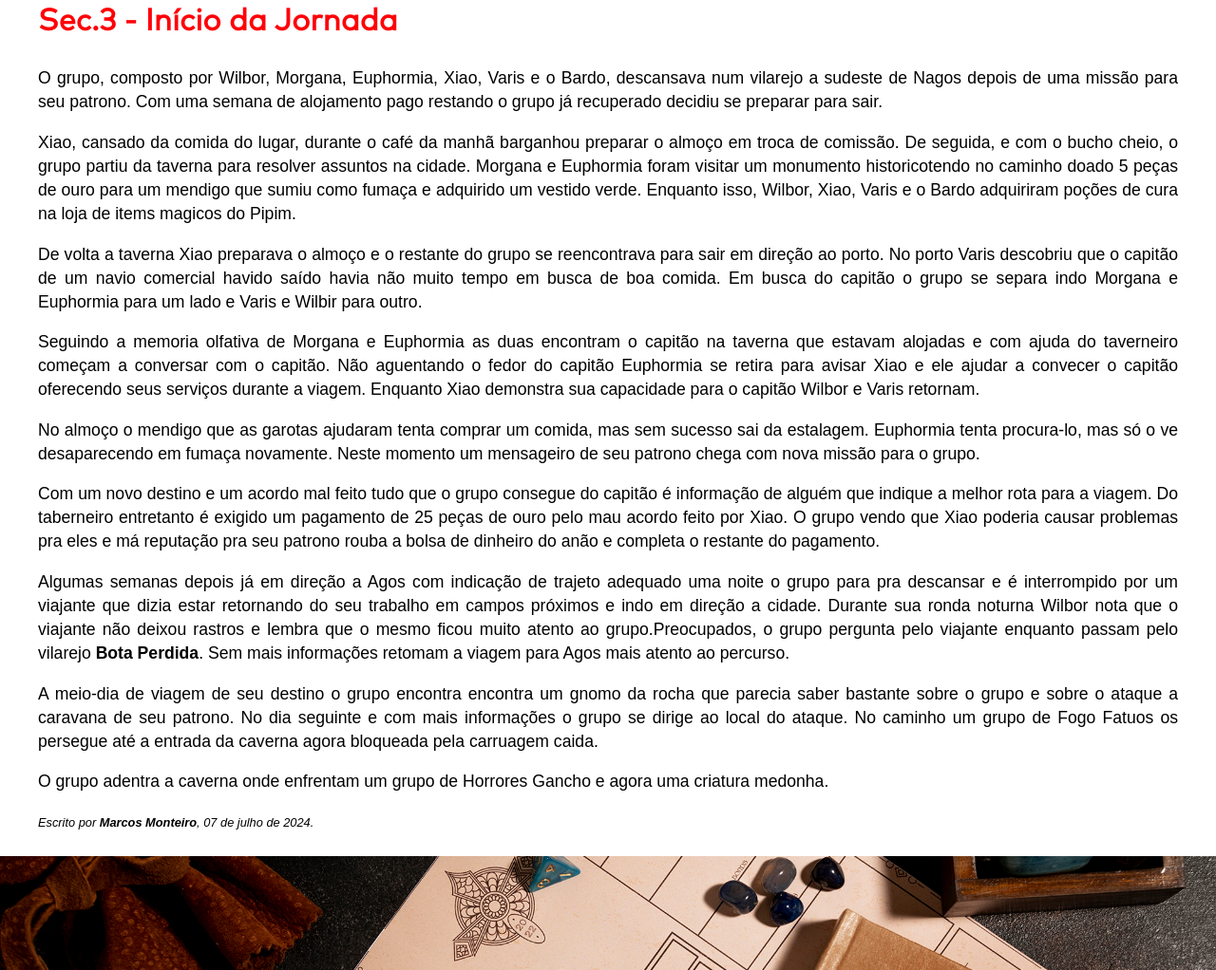
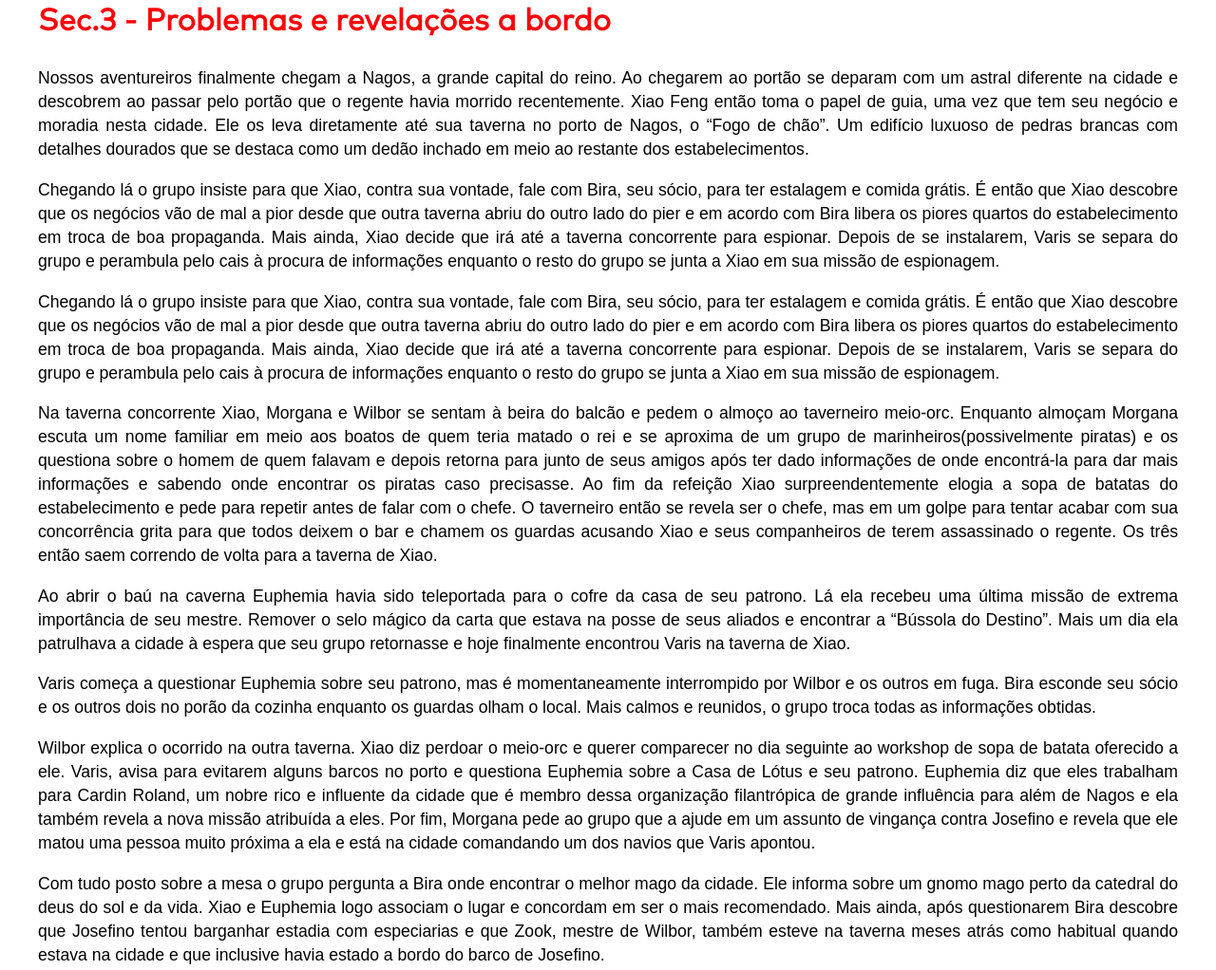
Before and after one commit to Vi-Pinheiro/Eva-s-World, a plain HTML site: page pag-partidas.html in a window 1280 px wide. Shown: the part 2967-3989 px from the top of the page at 95% size. Drawn offline with Linux system fonts and the light colour scheme.

Commit message:
Atualização da 3ª Seção.

```diff
--- a/pag-partidas.html
+++ b/pag-partidas.html
@@ -90,25 +90,33 @@
             </article>
 
             <article class="resumo_w">
-                <h1>Sec.3 - Início da Jornada</h1>
+                <h1>Sec.3 - Problemas e revelações a bordo</h1>
 
-                <p>O grupo, composto por Wilbor, Morgana, Euphormia, Xiao, Varis e o Bardo, descansava num vilarejo a sudeste de Nagos depois de uma missão para seu patrono. Com uma semana de alojamento pago restando o grupo já recuperado decidiu se preparar para sair.</p>
+                <p>Nossos aventureiros finalmente chegam a Nagos, a grande capital do reino. Ao chegarem ao portão se deparam com um astral diferente na cidade e descobrem ao passar pelo portão que o regente havia morrido recentemente. Xiao Feng então toma o papel de guia, uma vez que tem seu negócio e moradia nesta cidade. Ele os leva diretamente até sua taverna no porto de Nagos, o “Fogo de chão”. Um edifício luxuoso de pedras brancas com detalhes dourados que se destaca como um dedão inchado em meio ao restante dos estabelecimentos.</p>
 
-                <p>Xiao, cansado da comida do lugar, durante o café da manhã barganhou preparar o almoço em troca de comissão. De seguida, e com o bucho cheio, o grupo partiu da taverna para resolver assuntos na cidade. Morgana e Euphormia foram visitar um monumento historicotendo no caminho doado 5 peças de ouro para um mendigo que sumiu como fumaça e adquirido um vestido verde. Enquanto isso, Wilbor, Xiao, Varis e o Bardo adquiriram poções de cura na loja de items magicos do Pipim.</p>
+                <p>Chegando lá o grupo insiste para que Xiao, contra sua vontade, fale com Bira, seu sócio, para ter estalagem e comida grátis. É então que Xiao descobre que os negócios vão de mal a pior desde que outra taverna abriu do outro lado do pier e em acordo com Bira libera os piores quartos do estabelecimento em troca de boa propaganda. Mais ainda, Xiao decide que irá até a taverna concorrente para espionar. Depois de se instalarem, Varis se separa do grupo e perambula pelo cais à procura de informações enquanto o resto do grupo se junta a Xiao em sua missão de espionagem.</p>
 
-                <p>De volta a taverna Xiao preparava o almoço e o restante do grupo se reencontrava para sair em direção ao porto. No porto Varis descobriu que o capitão de um navio comercial havido saído havia não muito tempo em busca de boa comida. Em busca do capitão o grupo se separa indo Morgana e Euphormia para um lado e Varis e Wilbir para outro.</p>
+                <p>Chegando lá o grupo insiste para que Xiao, contra sua vontade, fale com Bira, seu sócio, para ter estalagem e comida grátis. É então que Xiao descobre que os negócios vão de mal a pior desde que outra taverna abriu do outro lado do pier e em acordo com Bira libera os piores quartos do estabelecimento em troca de boa propaganda. Mais ainda, Xiao decide que irá até a taverna concorrente para espionar. Depois de se instalarem, Varis se separa do grupo e perambula pelo cais à procura de informações enquanto o resto do grupo se junta a Xiao em sua missão de espionagem.</p>
 
-                <p>Seguindo a memoria olfativa de Morgana e Euphormia as duas encontram o capitão na taverna que estavam alojadas e com ajuda do taverneiro começam a conversar com o capitão. Não aguentando o fedor do capitão Euphormia se retira para avisar Xiao e ele ajudar a convecer o capitão oferecendo seus serviços durante a viagem. Enquanto Xiao demonstra sua capacidade para o capitão Wilbor e Varis retornam.</p>
+                <p>Na taverna concorrente Xiao, Morgana e Wilbor se sentam à beira do balcão e pedem o almoço ao taverneiro meio-orc. Enquanto almoçam Morgana escuta um nome familiar em meio aos boatos de quem teria matado o rei e se aproxima de um grupo de marinheiros(possivelmente piratas) e os questiona sobre o homem de quem falavam e depois retorna para junto de seus amigos após ter dado informações de onde encontrá-la para dar mais informações e sabendo onde encontrar os piratas caso precisasse. Ao fim da refeição Xiao surpreendentemente elogia a sopa de batatas do estabelecimento e pede para repetir antes de falar com o chefe. O taverneiro então se revela ser o chefe, mas em um golpe para tentar acabar com sua concorrência grita para que todos deixem o bar e chamem os guardas acusando Xiao e seus companheiros de terem assassinado o regente. Os três então saem correndo de volta para a taverna de Xiao.</p>
 
-                <p>No almoço o mendigo que as garotas ajudaram tenta comprar um comida, mas sem sucesso sai da estalagem. Euphormia tenta procura-lo, mas só o ve desaparecendo em fumaça novamente. Neste momento um mensageiro de seu patrono chega com nova missão para o grupo.</p>
+                <p>Ao abrir o baú na caverna Euphemia havia sido teleportada para o cofre da casa de seu patrono. Lá ela recebeu uma última missão de extrema importância de seu mestre. Remover o selo mágico da carta que estava na posse de seus aliados e encontrar a “Bússola do Destino”. Mais um dia ela patrulhava a cidade à espera que seu grupo retornasse e hoje finalmente encontrou Varis na taverna de Xiao.</p>
 
-                <p>Com um novo destino e um acordo mal feito tudo que o grupo consegue do capitão é informação de alguém que indique a melhor rota para a viagem. Do taberneiro entretanto é exigido um pagamento de 25 peças de ouro pelo mau acordo feito por Xiao. O grupo vendo que Xiao poderia causar problemas pra eles e má reputação pra seu patrono rouba a bolsa de dinheiro do anão e completa o restante do pagamento.</p>
+                <p>Varis começa a questionar Euphemia sobre seu patrono, mas é momentaneamente interrompido por Wilbor e os outros em fuga. Bira esconde seu sócio e os outros dois no porão da cozinha enquanto os guardas olham o local. Mais calmos e reunidos, o grupo troca todas as informações obtidas.</p>
 
-                <p>Algumas semanas depois já em direção a Agos com indicação de trajeto adequado uma noite o grupo para pra descansar e é interrompido por um viajante que dizia estar retornando do seu trabalho em campos próximos e indo em direção a cidade. Durante sua ronda noturna Wilbor nota que o viajante não deixou rastros e lembra que o mesmo ficou muito atento ao grupo.Preocupados, o grupo pergunta pelo viajante enquanto passam pelo vilarejo <strong>Bota Perdida</strong>. Sem mais informações retomam a viagem para Agos mais atento ao percurso.</p>
+                <p>Wilbor explica o ocorrido na outra taverna. Xiao diz perdoar o meio-orc e querer comparecer no dia seguinte ao workshop de sopa de batata oferecido a ele. Varis, avisa para evitarem alguns barcos no porto e questiona Euphemia sobre a Casa de Lótus e seu patrono. Euphemia diz que eles trabalham para Cardin Roland, um nobre rico e influente da cidade que é membro dessa organização filantrópica de grande influência para além de Nagos e ela também revela a nova missão atribuída a eles. Por fim, Morgana pede ao grupo que a ajude em um assunto de vingança contra Josefino e revela que ele matou uma pessoa muito próxima a ela e está na cidade comandando um dos navios que Varis apontou.</p>
 
-                <p>A meio-dia de viagem de seu destino o grupo encontra encontra um gnomo da rocha que parecia saber bastante sobre o grupo e sobre o ataque a caravana de seu patrono. No dia seguinte e com mais informações o grupo se dirige ao local do ataque. No caminho um grupo de Fogo Fatuos os persegue até a entrada da caverna agora bloqueada pela carruagem caida.</p>
+                <p>Com tudo posto sobre a mesa o grupo pergunta a Bira onde encontrar o melhor mago da cidade. Ele informa sobre um gnomo mago perto da catedral do deus do sol e da vida. Xiao e Euphemia logo associam o lugar e concordam em ser o mais recomendado. Mais ainda, após questionarem Bira descobre que Josefino tentou barganhar estadia com especiarias e que Zook, mestre de Wilbor, também esteve na taverna meses atrás como habitual quando estava na cidade e que inclusive havia estado a bordo do barco de Josefino.</p>
 
-                <p>O grupo adentra a caverna onde enfrentam um grupo de Horrores Gancho e agora uma criatura medonha.</p>
+                <p>Decididos a abrir a carta e eventualmente tomar ação contra Josefino o grupo parte durante a noite rumo ao mago gnomo. No caminho Varis se separa do grupo por apenas alguns instantes sem dar nas vistas para espionar o barco preto que viu de manhã. Chegando na torre o grupo resolve uma série de enigmas até finalmente conseguir falar com o mago. Ele revela que sente magia avassaladora e má emanando da carta e após detectar aura semelhante de Morgana pede ajuda a ela para romper o lacre. No fim do ritual Morgana sente sua magia ser drenada e ambos são jogados alguns metros pra trás. Antes de sumir e abandonar o grupo revela que Varis está sob a maldição do mar e que a resposta que Wilbor procura está na carta que carrega. Com o selo mágico removido da carta o grupo é deixado com mais perguntas do que respostas. Após decifrar parte do papel queimado que estava dentro do envelope o grupo parte de volta para a taverna.</p>
+
+                <p>No caminho de volta Varis identifica os sinais usados pelos piratas e indica ao grupo que eles estão saindo antes do esperado com urgência. Sem mais pistas sobre a Bussola do Destino, mas sem querer perto uma conexão comum do passado de muitos deles, o grupo se infiltra em um navio menor. Em alto mar e já longe da cidade eles decidem agir para tomar o barco. Morgana decide tomar a frente e tenta subir até o topo do mastro, mas escorrega e cai no chão do conves alertando o vigia no cesto no topo do mastro. Um confronto se desenrola e no fim o barco é tomado.</p>
+
+                <p>Varis toma controle do timão, Xiao assume a cozinha e os demais eleminam e interrogam o restante da tripulação enquanto esperam o capitão acordar. É em meio a este interrogatório que Varis observa algo se deslocando na direção do barco. Um grupo de Sirens aborda o navio exigindo ouro ou oferenda do povo da terra por invadir seu território.</p>
+
+                <p>Após uma caótica negociação as Sirens revelam que a Bussola do Destino é um artefato capaz de apontar o usuário para o destino final inevitável que o aguarda e que neste momento se encontrava sob posse do capitão pirata Smoke na ilha de Traça. Elas então retornam para o mar carregando Xiao Feng com elas e prometem libertá-lo se retornarem com a bússola.</p>
+
+                <p>Abalados com o que aconteceu o grupo mantém o barco em rumo enquanto discutem como proceder. Enquanto Varis e Wilbor discutem um plano o capitão da embarcação acorda e durante o interrogatório revela novas informações. Traça é onde Smoke se esconde, mas ele não sabe onde a bússola está. Zook, mestre de Wilbor é o braço direito de Smoke. Ele também revela a aparência da bussola e promete levar o grupo até um falsificador para ajudar a recuperar Xiao Feng.</p>
 
                 <div id="assinatura">
                     <p><em>Escrito por <strong>Marcos Monteiro</strong>, 07 de julho de 2024.</em></p>
```
